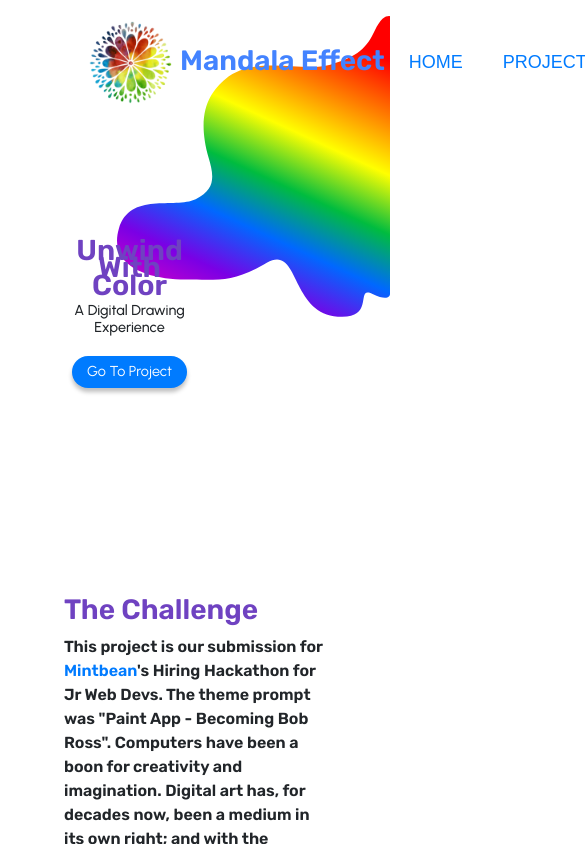
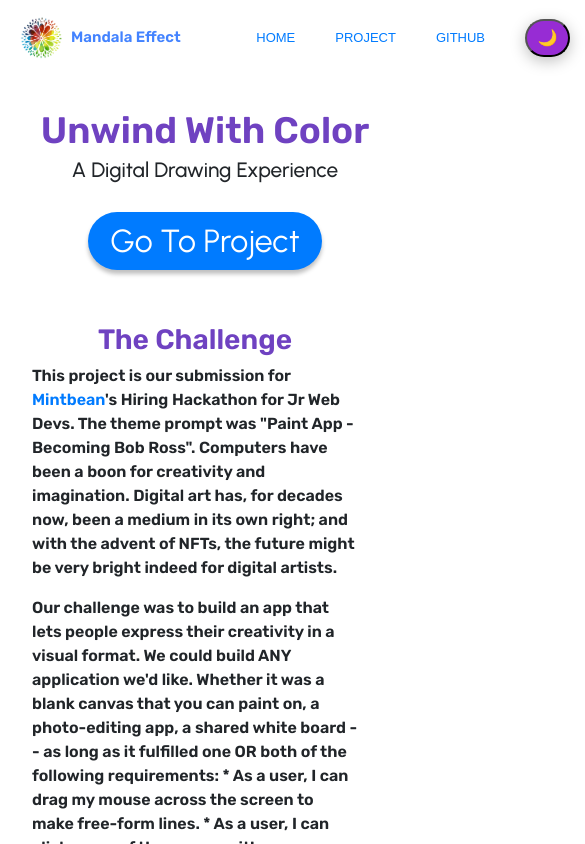
Before and after one commit to mandala-effect/mandala-effect-app, a React (Create React App) app: page / in a window 390 px wide. Shown: the top 844 px of the page, 585 px wide, since content can reach past the window. Built offline with nearby package versions, Linux system fonts and the light colour scheme.

Commit message:
LandingPage 414px responsive iPhone 6/7/8 Plus.

```diff
--- a/src/Components/NavBars/LandingNav/LandingNav.css
+++ b/src/Components/NavBars/LandingNav/LandingNav.css
@@ -48,3 +48,29 @@ text-decoration: none;
 a {
     text-decoration: none !important;
 }
+
+@media screen and (max-width: 1072px){
+  /* Logo */
+  .navLogo {
+      margin-left: -32px;
+      margin-right: 5px;
+      width: 50px;
+      height: 50px;
+  }
+  /* Title */
+  .navTitle {
+      font-size: 15px !important;
+      margin-right: 4.5em !important;
+  }
+  /* Nav Links */
+  .navLink {
+      font-size: 13px;
+      margin-top: 9px;
+  }
+
+  /* Dark Mode Button */
+  .dark-btn {
+      width: 45px;
+      height: 38px;
+  }
+}
--- a/src/Pages/LandingPage/LandingPage.css
+++ b/src/Pages/LandingPage/LandingPage.css
@@ -75,11 +75,11 @@ img.l-page-icons {
 /* ↓↓↓↓↓ ===== Main Container Section ===== ↓↓↓↓↓ */
 .landing-page {
   max-width: 1100px;
-  /* max-width: 100vw; */
   margin: auto;
   font-family: 'Rubik', sans-serif;
-  /* overflow: hidden; */
   padding: 0 4rem;
+  /* For Smooth @media */
+  transition: left 0.5s;
 }
 /* ↑↑↑↑↑ ===== End Main Container Section ===== ↑↑↑↑↑ */
 
@@ -143,7 +143,6 @@ div.landing-page > section.container-top > img.container-top-image {
   position: absolute;
   right: 0;
   top: 1em;
-  z-index: 1;
   grid-area: img;
 }
 
@@ -199,7 +198,6 @@ div.landing-page > section.container-tech > figure.container-tech-styling > h5 {
 /* ↓↓↓↓↓ ===== Team Section ===== ↓↓↓↓↓ */
 /* Container */
 div.landing-page > section.container-team {
-  /* background-color: rgba(200, 100, 100, 0.5); */
   display: flex;
   flex-flow: row wrap;
   justify-content: center;
@@ -222,6 +220,7 @@ div.landing-page section.container-team aside > h2 {
   line-height: 1em;
   padding-top: 0.5em;
 }
+
 /* Title */
 div.landing-page section.container-team aside > h3 {
   text-align: center;
@@ -294,14 +293,7 @@ div.landing-page > h3.red {
 
   /* Container */
   div.landing-page > section.container-top {
-    display: grid;
-    grid-template-columns: 1fr 1fr;
-    grid-template-rows: 1fr 0.6fr 1fr 200px;
-    grid-template-areas:
-      "nav nav"
-      "top img"
-      "main img"
-      "footer img";
+    grid-template-rows: 1fr 1.2fr 1fr 270px;
   }
 
   /* Team Section*/
@@ -309,4 +301,111 @@ div.landing-page > h3.red {
     gap: 5em;
   }
 }
+
+
+/* ========== MEDIA QUERY iPhone 6/7/8 Plus ========== */
+@media screen and (max-width: 414px) {
+  /* ↓↓↓↓↓ ===== Genearl Styles ===== ↓↓↓↓↓ */
+  h1, h2, h3, h4, h5 {
+      text-align: center;
+  }
+
+  /* ===== Main Container ===== */
+  .landing-page {
+    padding: 0 2rem;
+  }
+
+
+  /* ===== Landing Section ===== */
+  /* ↓↓ == Main == ↓↓ */
+  /* Top Container */
+  div.landing-page > section.container-top > article.container-top-heading {
+    margin-right: 15em;
+  }
+  /* Heading */
+  h1.purple {
+    font-size: 2.3em;
+    line-height: 1em;
+  }
+
+  /* Subheading */
+  div.landing-page > section.container-top > article.container-top-heading > h5 {
+    font-size: 1.3em;
+    padding-bottom: 0.8em;
+  }
+
+  /* Button */
+  div.landing-page > section.container-top > article.container-top-heading button.project-button {
+    width: 7.3em;
+    height: 1.8em;
+    font-size: 2em;
+  }
+  /* ↑↑ == Main == ↑↑ */
+
+  /* Image */
+  div.landing-page > section.container-top > img.container-top-image {
+    display: none;
+    max-width: 200px;
+    position: absolute;
+    right: 0;
+    top: 1em;
+    grid-area: img;
+  }
+
+  /* Container */
+  div.landing-page > section.container-top {
+    grid-template-columns: 1fr;
+    grid-template-rows: 1fr 1.5fr;
+    grid-template-areas:
+      "nav"
+      "main";
+    margin-bottom: 2.5em;
+  }
+
+
+  /* ↓↓↓↓↓ ===== Process Section ===== ↓↓↓↓↓ */
+  div.landing-page > figure.process-icons {
+    margin-bottom: 5em;
+  }
+  /* ↑↑↑↑↑ ===== End Process Section ===== ↑↑↑↑↑ */
+
+
+  /* ↓↓↓↓↓ ===== Tech Section ===== ↓↓↓↓↓ */
+  /* Container */
+  div.landing-page > section.container-tech {
+    gap: 2em;
+    margin: 2.5em 0.5em 3em 0.5em;
+  }
+
+
+  /* ====== Team Section ===== */
+  div.landing-page > section.container-team {
+    gap: 2em;
+    margin-top: 2em;
+  }
+}
+
+/* Images of team members */
+div.landing-page section.container-team aside > img.profile-picture {
+  width: 100%;
+}
+
+/* Name */
+div.landing-page section.container-team aside > h2 {
+  font-size: 2.1em;
+  padding-top: 0.4em;
+  padding-bottom: 0.2em;
+}
+
+/* Title */
+div.landing-page section.container-team aside > h3 {
+  font-size: 1.4em;
+  margin-bottom: 1.3em;
+}
+
+/* Text */
+div.landing-page section.container-team aside.container-team-text {
+  width: 100%;
+  padding-bottom: 0.5em;
+}
 /* ↑↑↑↑↑ ===== End Media Queries ===== ↑↑↑↑↑ */
```
